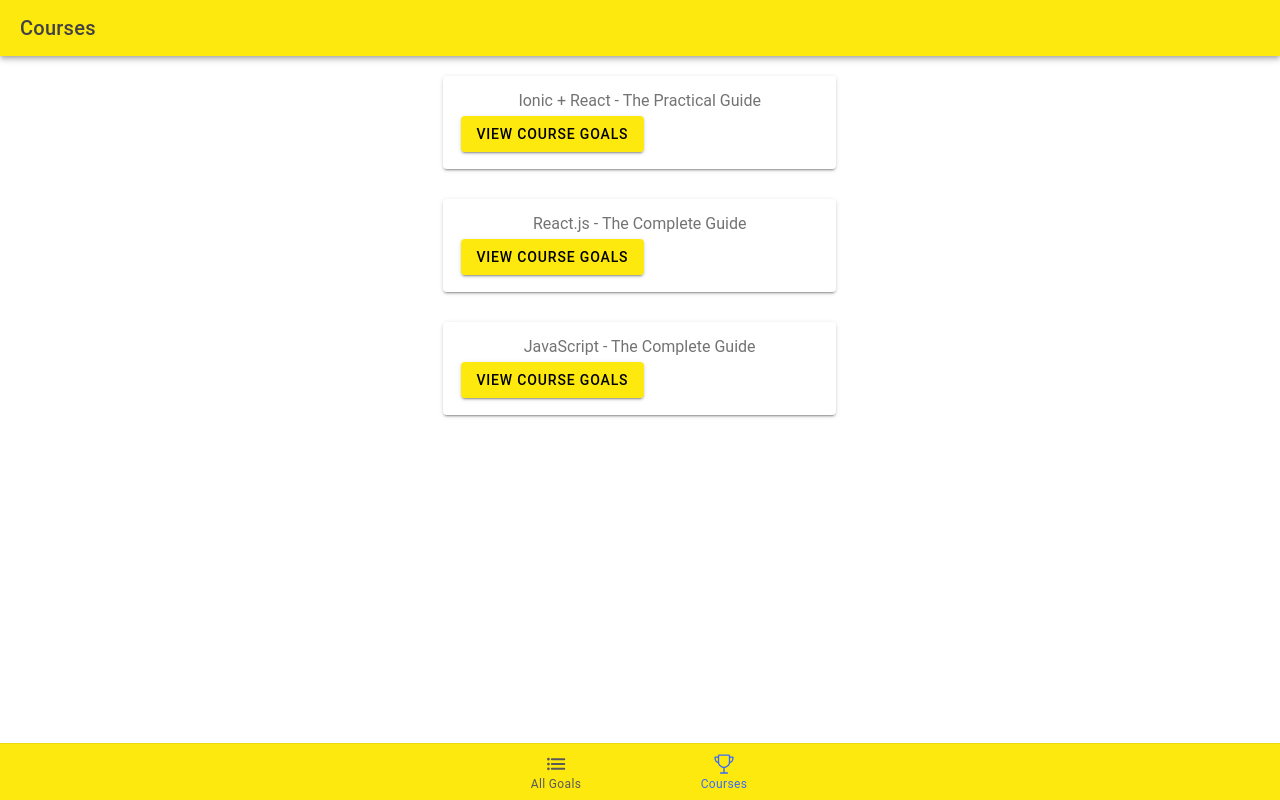
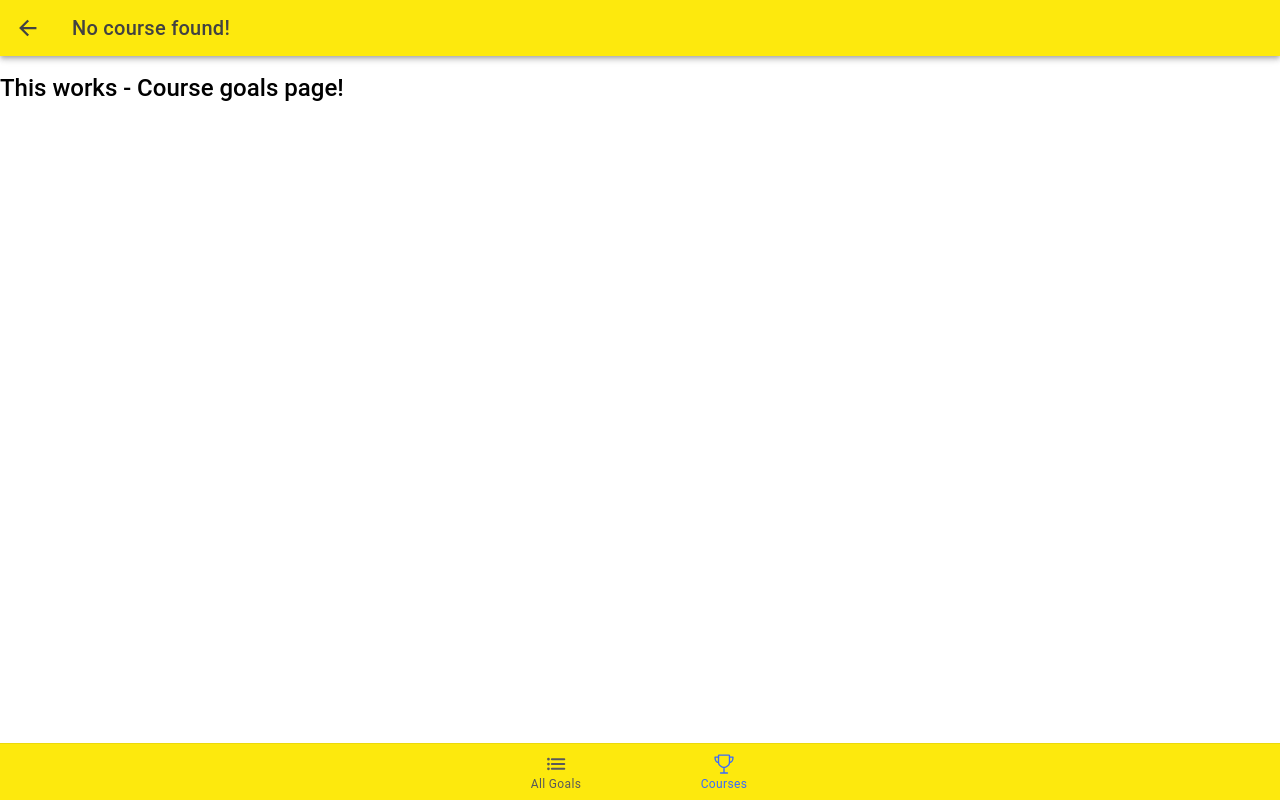
Before and after one commit to leilaZ1111/ionic-react-navigation, a React (Vite) app: page /courses/1 in a window 1280 px wide. Before the commit this address led to /courses. Built offline with nearby package versions, Linux system fonts and the light colour scheme.

Commit message:
added the useParams hook to haave dynamic routes

```diff
--- a/src/App.tsx
+++ b/src/App.tsx
@@ -51,7 +51,7 @@
           <Route path="/all-goals" exact>
             <AllGoals />
           </Route>
-          <Route path="/course-goals">
+          <Route path="/courses/:courseId">
             <CourseGoals />
           </Route>
           <Redirect to="/courses" />
--- a/src/pages/CourseGoals.tsx
+++ b/src/pages/CourseGoals.tsx
@@ -8,8 +8,15 @@
   IonBackButton,
   IonButtons,
 } from '@ionic/react';
+import { useParams } from 'react-router-dom'; // we are importing the useParams hook from the react-router-dom library. We will use this hook to set up the routing for our app.
+
+import { COURSE_DATA } from './Courses';
 
 const CourseGoals: React.FC = () => {
+  const selectedCourseId = useParams<{ courseId: string }>().courseId; // we are calling the useParams hook. We will use this hook to set up the routing for our app.
+
+  const selectedCourse = COURSE_DATA.find((c) => c.id === selectedCourseId);
+
   return (
     <IonPage>
       <IonHeader>
@@ -17,7 +24,9 @@
           <IonButtons slot="start">
             <IonBackButton defaultHref="/" />
           </IonButtons>
-          <IonTitle>Course Goals</IonTitle>
+          <IonTitle>
+            {selectedCourse ? selectedCourse.title : 'No course found!'}
+          </IonTitle>
         </IonToolbar>
       </IonHeader>
       <IonContent>
--- a/src/pages/Courses.tsx
+++ b/src/pages/Courses.tsx
@@ -15,7 +15,7 @@
 import React from 'react';
 // import { useHistory } from 'react-router-dom'; // (ALTERNATIVE) we are importing the useHistory hook from the react-router-dom library. We will use this hook to set up the routing for our app.
 
-const COURSE_DATA = [
+export const COURSE_DATA = [
   { id: 'c1', title: 'Ionic + React - The Practical Guide' },
   { id: 'c2', title: 'React.js - The Complete Guide' },
   { id: 'c3', title: 'JavaScript - The Complete Guide' },
@@ -41,9 +41,11 @@
             <IonRow key={course.id}>
               <IonCol size-md="4" offset-md="4">
                 <IonCard>
-                  <IonCardContent>
-                    <h2 className="ion-text-center">{course.title}</h2>
-                    <IonButton routerLink="">View Course Goals</IonButton>
+                  <IonCardContent className="ion-text-center">
+                    <h2>{course.title}</h2>
+                    <IonButton routerLink={`/courses/${course.id}`}>
+                      View Course Goals
+                    </IonButton>
                   </IonCardContent>
                 </IonCard>
               </IonCol>
```
